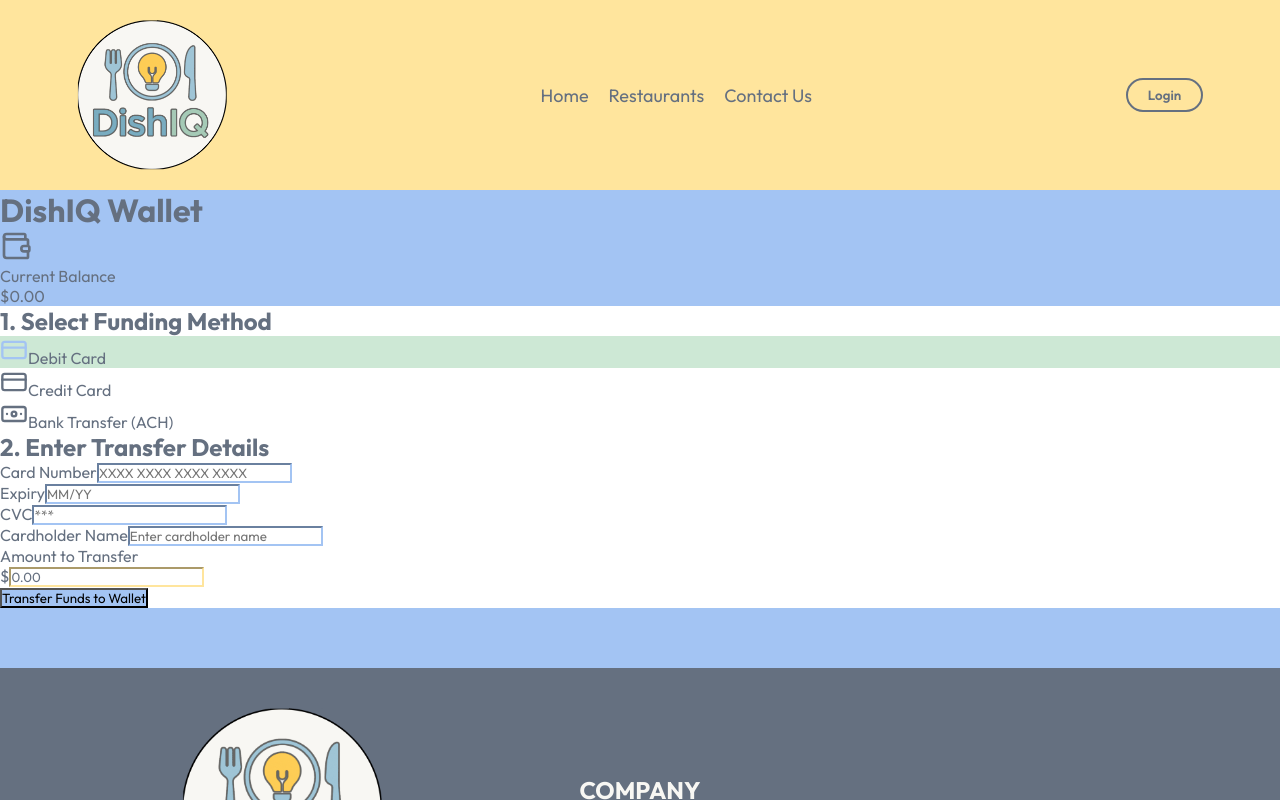
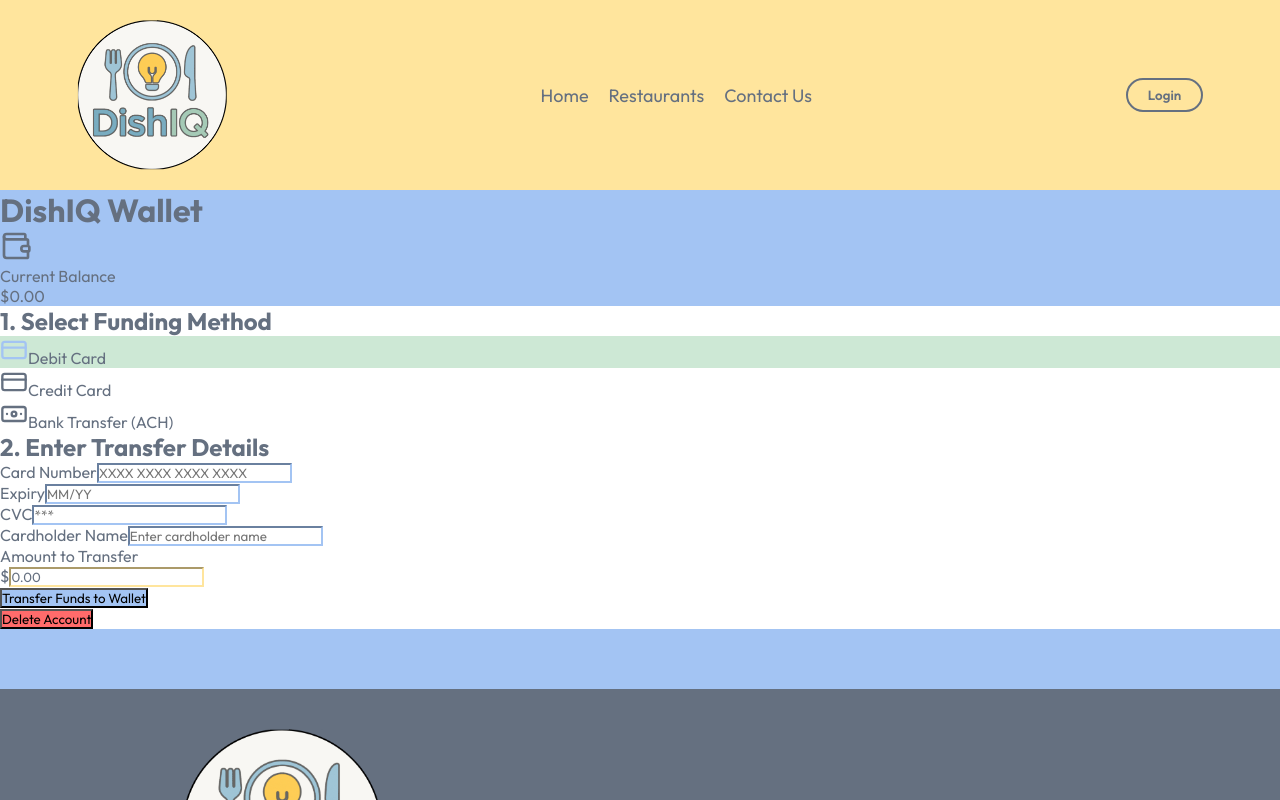
Before and after one commit to KristaUSingh/DishIQ, a React (Vite) app: page /deposit-account in a window 1280 px wide. Shown: the top 800 px of the page. Built offline with nearby package versions, Linux system fonts and the light colour scheme; no server answers; the database is empty.

Commit message:
Updates Features for User to quit account and manager close their account

```diff
--- a/src/pages/DashBoard/Manager/UserRegistration.jsx
+++ b/src/pages/DashBoard/Manager/UserRegistration.jsx
@@ -11,7 +11,7 @@
   useEffect(() => {
     async function loadUsers() {
       try {
-        // 1️⃣ Get logged-in user (manager)
+        // Get logged-in user (manager)
         const { data: authData, error: authError } = await supabase.auth.getUser();
         if (authError) {
           console.error("Error fetching current user:", authError);
@@ -24,7 +24,7 @@
           return;
         }
 
-        // 2️⃣ Get manager's restaurant
+        // Get manager's restaurant
         const { data: managerData, error: managerError } = await supabase
           .from("users")
           .select("restaurant_name, role")
@@ -40,7 +40,7 @@
         const managerRestaurantId = managerData?.restaurant_name;
         setManagerRestaurant(managerRestaurantId);
 
-        // 3️⃣ Fetch all users
+        // Fetch all users
         const { data: allUsers, error: usersError } = await supabase
           .from("users")
           .select("*");
@@ -51,7 +51,7 @@
           return;
         }
 
-        // 4️⃣ Filter users: exclude fired employees
+        // Filter users: exclude fired employees
         const filteredUsers = allUsers.filter(user => {
           if (user.fired_flag) return false; // exclude fired users
           if(user.role == "blacklist_customer") return false;
@@ -83,7 +83,26 @@
       if (action === "Upgrade") updates.vip_flag = true;
       if (action === "Warning") updates.warnings = (user.warnings || 0) + 1;
       if (action === "Blacklist") updates.role = "blacklist_customer";
-    } else {
+    }
+    else if (role === "close-account") {
+      if (action === "close-account") {
+        const { error } = await supabase
+        .from("users")
+        .delete()
+        .eq("user_id", user.user_id);
+
+      if (!error) {
+        // Remove user from UI
+        setUsers(prev => prev.filter(u => u.user_id !== user.user_id));
+        setActiveMenu(null);
+      } else {
+        console.error("Error deleting user:", error);
+      }
+      return; // Exit early since we already handled the database operation
+      }
+    }
+
+    else {
       if (action === "Demote") {
         updates = {
           demotion_count: (user.demotion_count || 0) + 1,
@@ -142,6 +161,10 @@
                             <button onClick={() => handleAction("Warning", user)}>Warning</button>
                             <button onClick={() => handleAction("Blacklist", user)}>Blacklist</button>
                           </>
+                        ): role === "close-account" ? (
+                          <>
+                            <button onClick={() => handleAction("close-account", user)}>Close Account</button>
+                          </>
                         ) : (
                           <>
                             <button onClick={() => handleAction("Fire", user)}>Fire</button>
@@ -157,6 +180,7 @@
                   Role: {role === "delivery_person" ? "Delivery Driver" :
                          role === "chef" ? "Chef" :
                          role === "manager" ? "Manager" :
+                         role === "close-account" ? "Close Account Request" :
                          "Customer"}
                 </p>
                 {user.salary != null && <p>Salary: ${user.salary}</p>}
--- a/src/pages/FundingApp/FundingApp.jsx
+++ b/src/pages/FundingApp/FundingApp.jsx
@@ -21,7 +21,7 @@
 
   const auth = JSON.parse(localStorage.getItem('auth'));
 
-  // ✅ NEW — Load current balance on mount
+  // Load current balance on mount
   useEffect(() => {
     const fetchBalance = async () => {
       if (!auth?.user_id) return;
@@ -375,8 +375,32 @@
           </button>
         </form>
 
+        <button
+          onClick={async () => {
+            if (window.confirm('Are you sure you want to delete your account? This action cannot be undone.')) {
+              try {
+                const { error } = await supabase
+                  .from('users')
+                  .update({ role: 'close-account' })
+                  .eq('user_id', auth.user_id);
+
+                if (error) throw error;
+
+                setMessage({ type: 'success', text: 'Account closure requested successfully.' });
+              } catch (err) {
+                console.error('Error closing account:', err);
+                setMessage({ type: 'error', text: 'Failed to close account. Please try again.' });
+              }
+            }
+          }}
+          className="w-full p-3 rounded-xl text-sm font-semibold text-white shadow-md transition duration-300 ease-in-out hover:opacity-90 focus:outline-none focus:ring-4 focus:ring-opacity-50"
+          style={{ backgroundColor: '#ff6b6b', focus: { ringColor: '#ff6b6b' } }}
+        >
+          Delete Account
+        </button>
+
       </div>
-    </div>
+      </div>
   );
 };
 
--- a/src/pages/Login/Login.jsx
+++ b/src/pages/Login/Login.jsx
@@ -29,12 +29,17 @@
 
       const user = data?.user;
 
-      const { data: profile } = await supabase
-        .from("users")
-        .select("*")
-        .eq("user_id", user.id)
-        .single();
+      const { data: profile, error: profileError } = await supabase
+      .from("users")
+      .select("*")
+      .eq("user_id", user.id)
+      .single();
 
+      if (profileError) {
+        console.error("PROFILE ERROR:", profileError);
+        setError("Profile not found. Create an account.");
+        return;
+  }
       // ✅ Save user globally
       setAuth({
         isLoggedIn: true,
```
